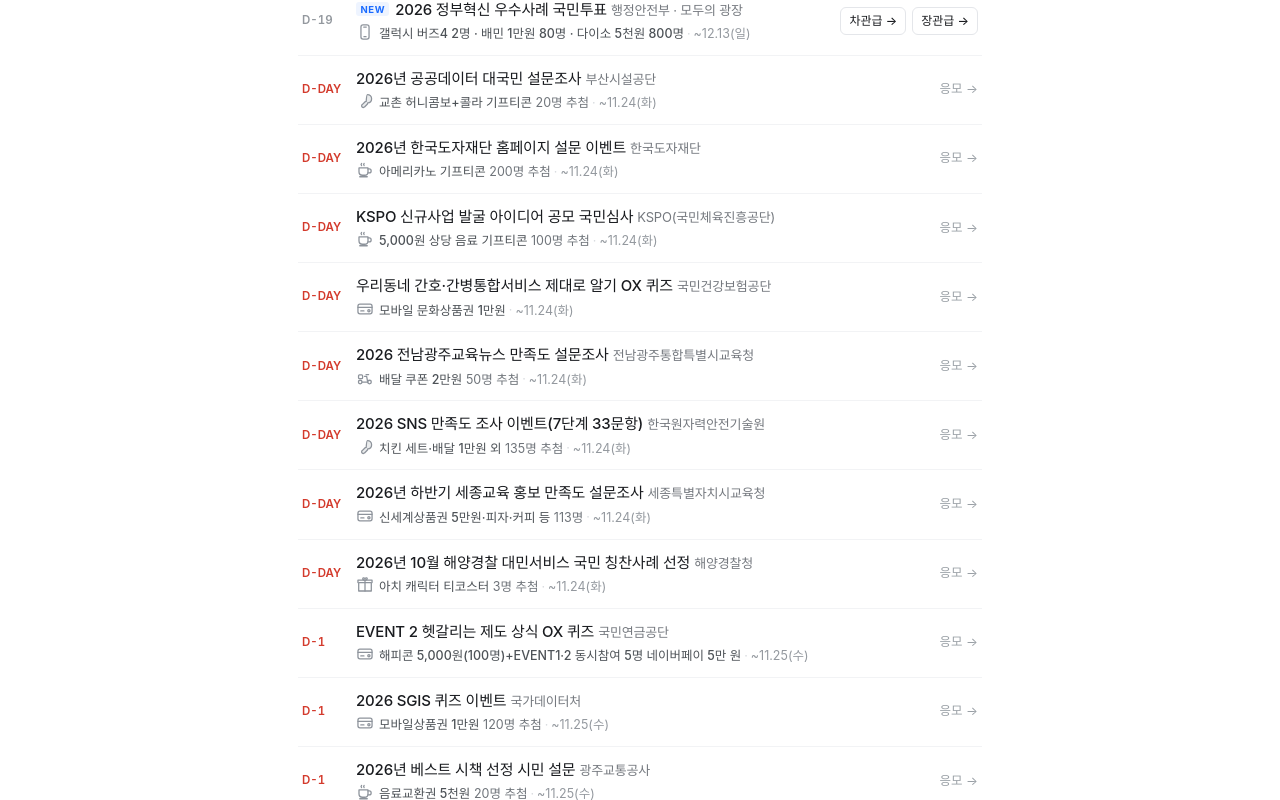
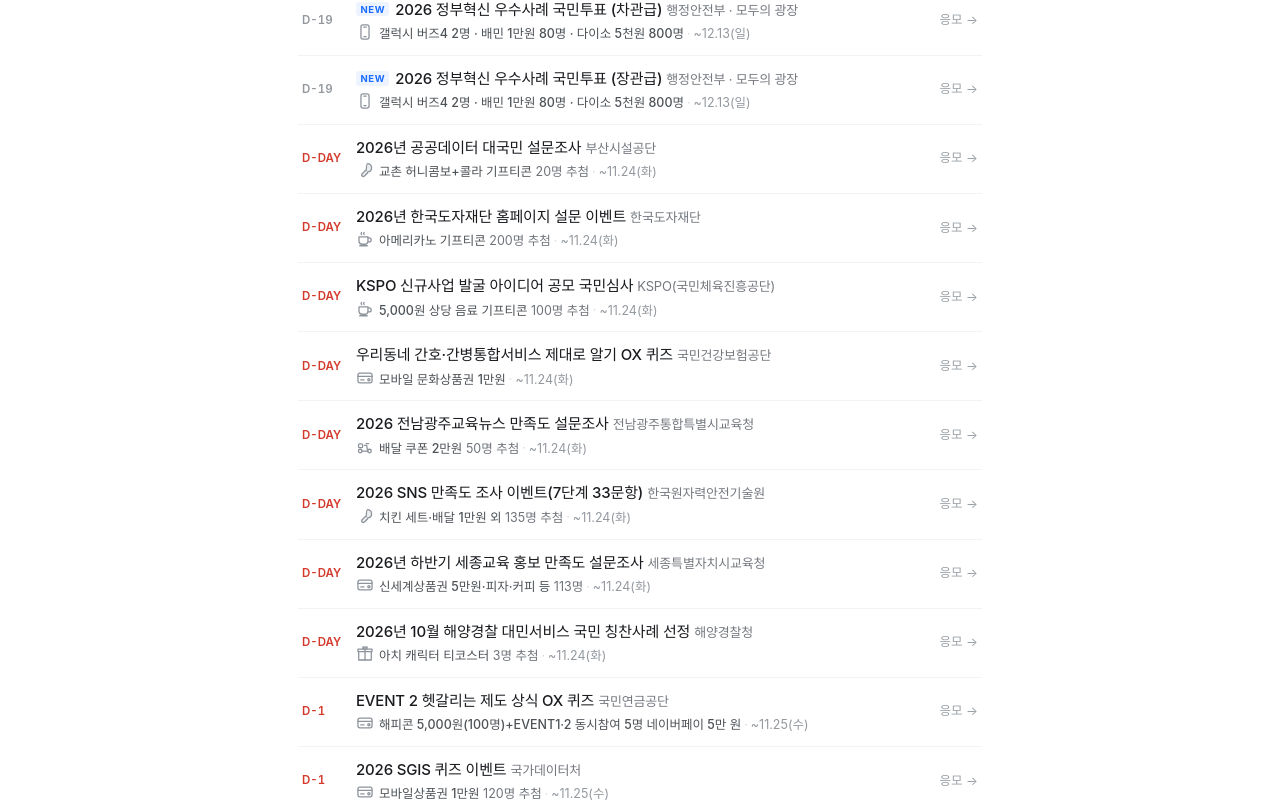
Before and after one commit to jkinject/jkinject.github.io, a plain HTML site: page daily-event-pick/index.html in a window 1280 px wide. Shown: the part 419-1219 px from the top of the page. Drawn offline with Linux system fonts and the light colour scheme; a web font is replaced by a local one.

Commit message:
daily-event-pick: 2링크 이벤트를 두 행으로 분리, 더 보기 페이징 제거(전체 노출)

```diff
--- a/daily-event-pick/data/events.json
+++ b/daily-event-pick/data/events.json
@@ -1003,17 +1003,25 @@
         {
           "id": "mois-innovation-vote-2026",
           "org": "행정안전부 · 모두의 광장",
-          "title": "2026 정부혁신 우수사례 국민투표",
+          "title": "2026 정부혁신 우수사례 국민투표 (차관급)",
           "prize": "갤럭시 버즈4 2명 · 배민 1만원 80명 · 다이소 5천원 800명",
           "winners": "",
           "deadline": "2026-12-13",
           "url": "https://modu.go.kr/fron/jdgmn/jdgmnView.do?menu_id=393&qustnr_id=34c91837d0b34becbc65761b8d2a0224",
-          "url_label": "차관급 투표 바로 응모하기",
-          "url_short": "차관급",
-          "url2": "https://modu.go.kr/fron/jdgmn/jdgmnView.do?menu_id=393&qustnr_id=b27603eb3aaa45b286d4a71b0d02875d",
-          "url2_label": "장관급 투표도 참여하기",
-          "url2_short": "장관급",
-          "tip": "모두의 광장 로그인(카카오 간편인증) 후 각 3건 투표 — 둘 다 하면 확률 2배",
+          "tip": "모두의 광장 로그인(카카오 간편인증) 후 3건 투표 — 장관급과 함께 하면 확률 2배",
+          "tag": "투표",
+          "featured_date": "2026-11-24",
+          "icon": "tech"
+        },
+        {
+          "id": "mois-innovation-vote-2026-2",
+          "org": "행정안전부 · 모두의 광장",
+          "title": "2026 정부혁신 우수사례 국민투표 (장관급)",
+          "prize": "갤럭시 버즈4 2명 · 배민 1만원 80명 · 다이소 5천원 800명",
+          "winners": "",
+          "deadline": "2026-12-13",
+          "url": "https://modu.go.kr/fron/jdgmn/jdgmnView.do?menu_id=393&qustnr_id=b27603eb3aaa45b286d4a71b0d02875d",
+          "tip": "모두의 광장 로그인(카카오 간편인증) 후 3건 투표 — 차관급과 함께 하면 확률 2배",
           "tag": "투표",
           "featured_date": "2026-11-24",
           "icon": "tech"
--- a/daily-event-pick/index.html
+++ b/daily-event-pick/index.html
@@ -110,12 +110,6 @@
   .act.res{font-weight:400; color:#98a0a9}
   .act.res.link{font-weight:500; color:#191b1f}
   .row.nores{cursor:default}
-  .acts{flex:0 0 auto; display:flex; gap:6px}
-  .acts a{
-    font-size:12px; font-weight:500; color:#191b1f; letter-spacing:0; white-space:nowrap;
-    padding:4px 8px; border:1px solid #e4e6ea; border-radius:6px;
-  }
-  .acts a:hover{background:#f4f5f7}
   .row.out{opacity:.42}
   .row.out .act{color:#93989e}
   .list.closed .row.out{opacity:1}
@@ -142,18 +136,8 @@
   .row.is-visited .m i{color:#d3d8dd}
   .row.is-visited .m .ic{color:#a5acb4}
   .row.is-visited .act{color:#98a0a9}
-  .row.is-visited .acts a{color:#7f868d; border-color:#dfe4e8}
-  .row.is-visited .acts a:hover{background:#e9edf0}
   .row.is-visited.out{opacity:.55}
 
-  .more{display:flex; flex-wrap:wrap; gap:16px; padding:12px 0 0}
-  .more[hidden]{display:none}
-  .more button{
-    padding:4px 0; border:0; background:none; cursor:pointer;
-    font-size:12.5px; color:#787d83; letter-spacing:0;
-    text-decoration:underline; text-underline-offset:3px; text-decoration-color:#d6d9dd;
-  }
-  .more button:hover{color:#191b1f}
   .empty{padding:34px 0; font-size:13.5px; color:#93989e; text-align:center}
   .err{padding:30px 0; font-size:13.5px; color:#787d83; text-align:center; line-height:1.7}
 
@@ -180,7 +164,6 @@
     .act{font-size:12.5px; color:#a2a7ad; align-self:center}
     .act .lbl{display:none}
     .row.out .act{color:#b9bdc3}
-    .acts a{padding:4px 7px; font-size:11.5px}
   }
   @media (min-width:721px){
     .row{padding:12px 4px}
@@ -227,9 +210,6 @@
   <div class="list" id="list" aria-live="polite">
     <p class="empty">불러오는 중…</p>
   </div>
-  <div class="more" id="more" hidden>
-    <button type="button" id="moreBtn" hidden></button>
-  </div>
   <footer class="foot">
     <p id="note">경품·마감은 기관 공지 기준이며 변동될 수 있습니다. 응모는 각 기관 페이지에서 진행됩니다.</p>
     <p id="stamp"></p>
@@ -244,7 +224,6 @@
   var DATA_URL = './data/events.json';
   var SOON_DAYS = 3;            // D-3 이하를 '마감임박'으로 봄
   var CLOSED_DAYS = 30;         // 마감 후 30일까지만 노출
-  var LIMIT = 600;              // 목록 최대 표시 수 (안전장치)
 
   function pad(n){ return (n < 10 ? '0' : '') + n; }
   function esc(t){
@@ -278,8 +257,7 @@
       ' ' + pad(k.getHours()) + ':' + pad(k.getMinutes());
   }
 
-  var PAGE = 60;                // 처음에 보여줄 행 수 (더 보기로 60씩 추가)
-  var STATE = { filter: 'open', sort: 'deadline', limit: PAGE };
+  var STATE = { filter: 'open', sort: 'deadline' };
   var ALL = [];
   var FEATURED = {};            // 오늘 소개분(최신 featured_date) 키 모음
 
@@ -468,10 +446,6 @@
     if (r.n === 0) return 'D-DAY';
     return 'D-' + r.n;
   }
-  function shortLabel(label, fallback){
-    var s = String(label || '').replace(/\s*(바로\s*)?(응모하기|참여하기|도\s*참여하기|바로가기)\s*$/,'').trim();
-    return s || fallback;
-  }
 
   function rowHTML(r){
     var ev = r.ev;
@@ -502,15 +476,6 @@
         '<span class="act res">개별발표</span></div>';
     }
 
-    if (ev.url2) {
-      return '<div class="' + cls + '" data-id="' + esc(r.key) + '">' + open + main +
-        '<span class="acts">' +
-          '<a href="' + esc(ev.url || '#') + '" target="_blank" rel="noopener noreferrer">' +
-            esc(shortLabel(ev.url_short || ev.url_label, '차관급')) + ' →</a>' +
-          '<a href="' + esc(ev.url2) + '" target="_blank" rel="noopener noreferrer">' +
-            esc(shortLabel(ev.url2_short || ev.url2_label, '장관급')) + ' →</a>' +
-        '</span></div>';
-    }
     return '<a class="' + cls + '" data-id="' + esc(r.key) + '" href="' + esc(ev.url || '#') + '" target="_blank" rel="noopener noreferrer">' +
         open + main +
         '<span class="act">' + (out ? '마감' : '<span class="lbl">응모 </span><span>→</span>') + '</span>' +
@@ -526,7 +491,7 @@
   function render(){
     var list = document.getElementById('list');
     var rows = visible();
-    var shown = rows.slice(0, STATE.limit);
+    var shown = rows;
 
     // 카운트
     var active = 0, soon = 0, fresh = 0, closed = 0;
@@ -551,14 +516,6 @@
           ? '최근 30일 안에 마감된 이벤트가 없습니다.'
           : '해당하는 이벤트가 없습니다.') + '</p>';
 
-    // 더 보기 — 남은 행이 있을 때만
-    var more = document.getElementById('more');
-    var btnMore = document.getElementById('moreBtn');
-    var rest = rows.length - shown.length;
-    btnMore.hidden = rest <= 0;
-    btnMore.textContent = rest > 0 ? '더 보기 (' + rest + ')' : '';
-    more.hidden = btnMore.hidden;
-
     Array.prototype.forEach.call(document.querySelectorAll('.tabs button'), function (b) {
       b.setAttribute('aria-selected', String(b.getAttribute('data-f') === STATE.filter));
     });
@@ -573,16 +530,11 @@
     Array.prototype.forEach.call(document.querySelectorAll('.tabs button'), function (b) {
       b.addEventListener('click', function () {
         STATE.filter = b.getAttribute('data-f');
-        STATE.limit = PAGE;
         render();
       });
     });
     document.getElementById('sortBtn').addEventListener('click', function () {
       STATE.sort = STATE.sort === 'deadline' ? 'new' : 'deadline';
-      render();
-    });
-    document.getElementById('moreBtn').addEventListener('click', function () {
-      STATE.limit += PAGE;
       render();
     });
     // 행·버튼을 누르면 즉시 방문 기록 (한 번 누른 이벤트는 회색 처리)
```
Also changed, not shown: 1 other file.
